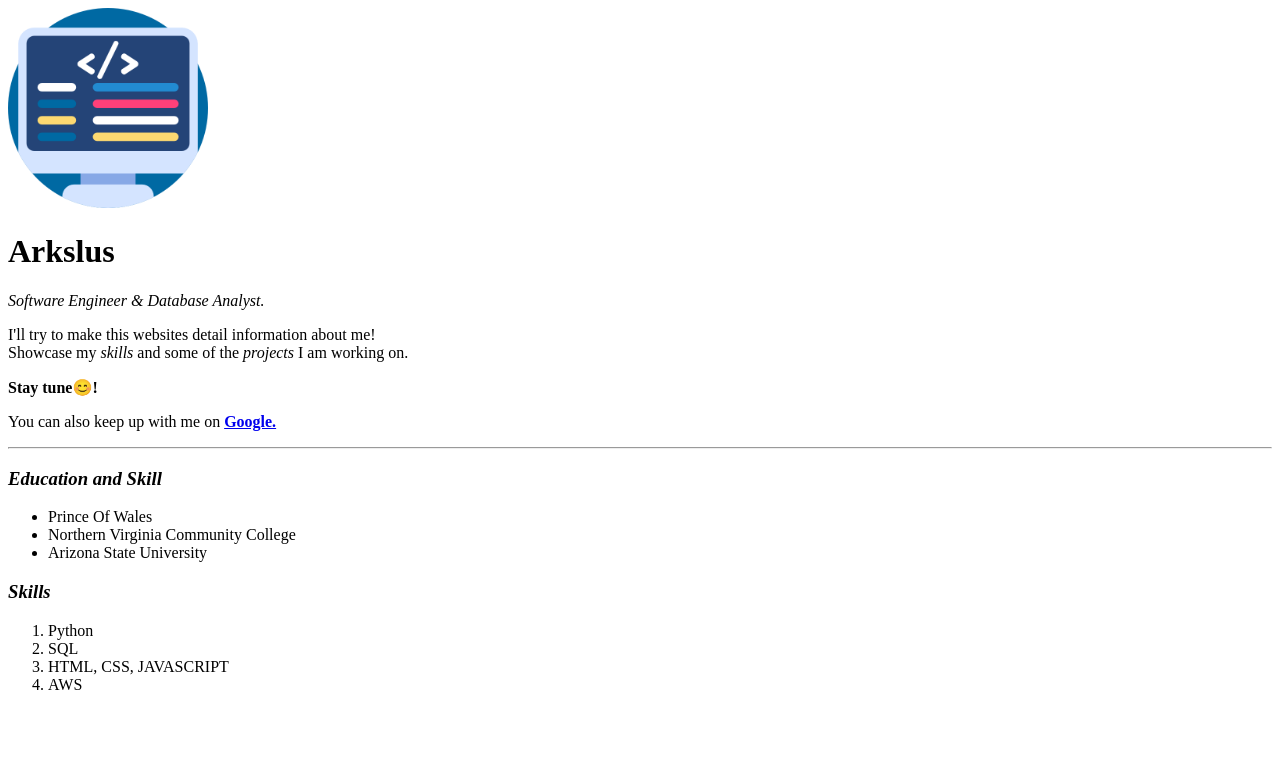
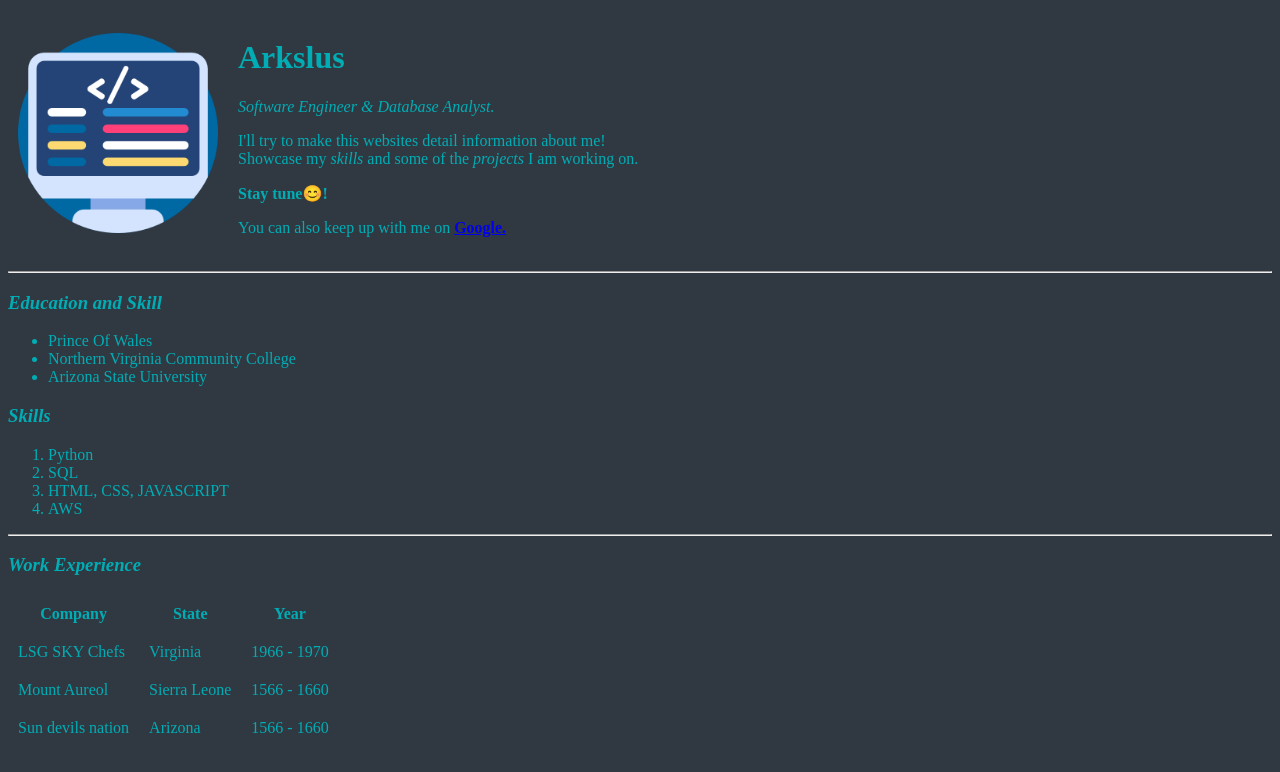
Before and after one commit to Arksalone/MiddlewareProgramAndDatabase, a plain HTML site: page Web Development/index.html in a window 1280 px wide. Drawn offline with Linux system fonts and the light colour scheme; files whose address does not match are found by name.

Commit message:
Second Commit

```diff
--- a/Web Development/index.html
+++ b/Web Development/index.html
@@ -6,13 +6,20 @@
     <meta http-equiv="X-UA-Compatible" content="IE=edge" />
     <meta name="viewport" content="width=device-width, initial-scale=1.0" />
     <title>Personal Page</title>
+
+    <!-- CSS link  -->
+    <link rel="stylesheet" href="style.css">
 </head>
 
 <body>
+    <table>
+        <tr>
+            <td>
                 <!-- Profile image  -->
                 <img src="G:\ASU\MiddlewareProgramAndDatabase\Web Development\coding.png" alt="Coding image"
                     style="width: 200px; height: 200px;">
-
+            </td>
+            <td>
                 <!-- Beginning all over again  -->
                 <h1>Arkslus</h1>
 
@@ -27,7 +34,13 @@
                 </p>
 
                 <!-- Social media link  -->
-    <p>You can also keep up with me on <strong><a href="https://www.facebook.com/" target="_blank">Google.</a></strong></p>
+                <p>You can also keep up with me on <strong><a href="https://www.facebook.com/"
+                            target="_blank">Google.</a></strong>
+                </p>
+
+            </td>
+        </tr>
+    </table>
 
     <!-- This is a straight line  -->
     <hr>
@@ -53,6 +66,42 @@
         <li>HTML, CSS, JAVASCRIPT</li>
         <li>AWS</li>
     </ol>
+
+    <!-- This is a straight line  -->
+    <hr>
+
+
+    <!-- Work experience -->
+    <h3><em>Work Experience</em></h3>
+    <table>
+        <thead>
+            <tr>
+                <th>Company</th>
+                <th>State</th>
+                <th>Year</th>
+            </tr>
+        </thead>
+
+        <tbody>
+            <tr>
+                <td>LSG SKY Chefs</td>
+                <td>Virginia</td>
+                <td>1966 - 1970</td>
+            </tr>
+            <tr>
+                <td>Mount Aureol</td>
+                <td>Sierra Leone</td>
+                <td>1566 - 1660</td>
+            </tr>
+            <tr>
+                <td>Sun devils nation</td>
+                <td>Arizona</td>
+                <td>1566 - 1660</td>
+            </tr>
+        </tbody>
+
+    </table>
+
 </body>
 
 </html>
--- a/Web Development/style.css
+++ b/Web Development/style.css
@@ -0,0 +1,13 @@
+/* Styling of body  */
+body {
+    background-color: #303841;
+    color: #00adb5;
+}
+
+/* Styling of table  */
+table,
+th,
+td {
+    border-collapse: collapse;
+    padding: 10px 10px;
+}
```
Lines whose indentation alone changed are shown as unchanged.
